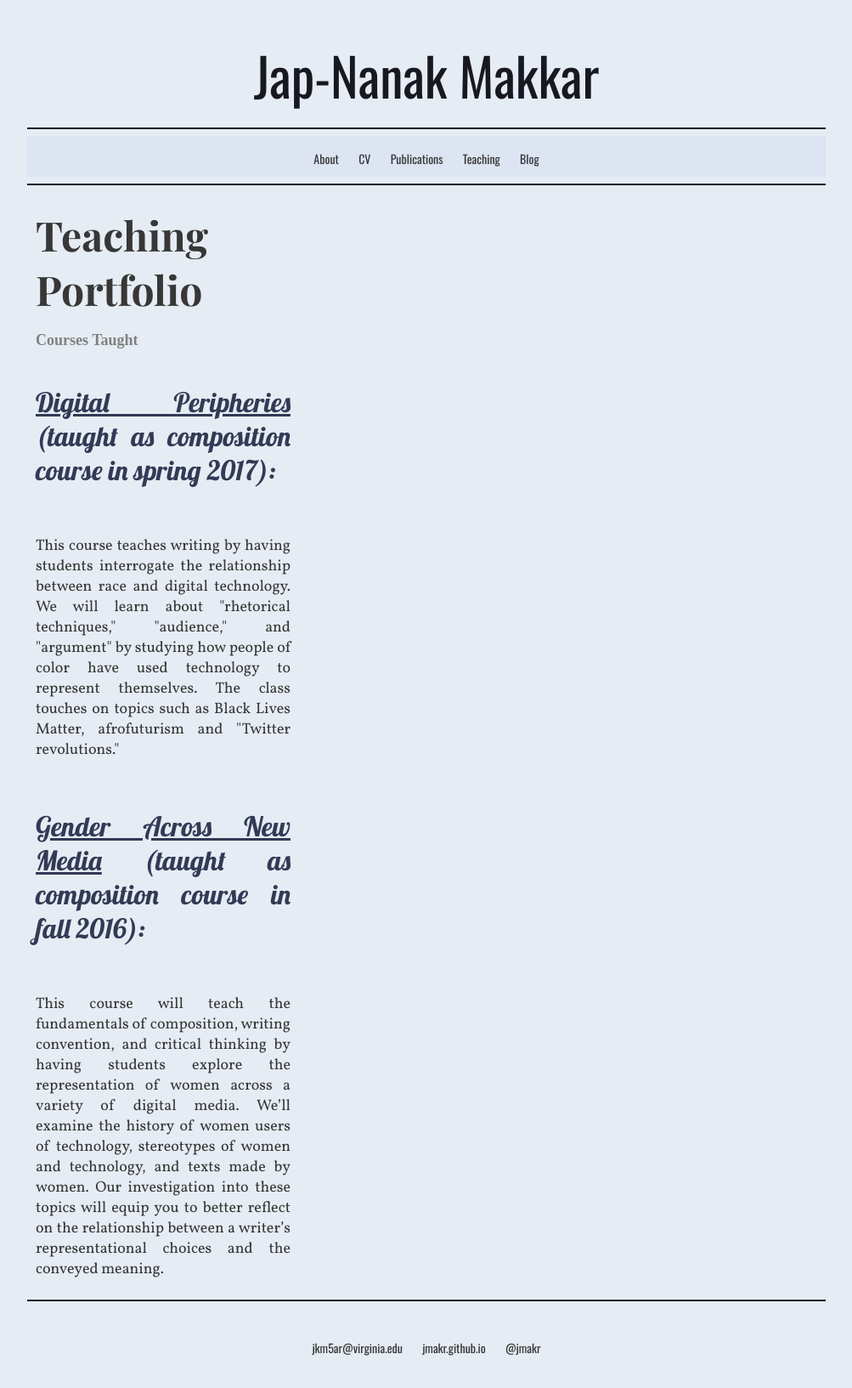
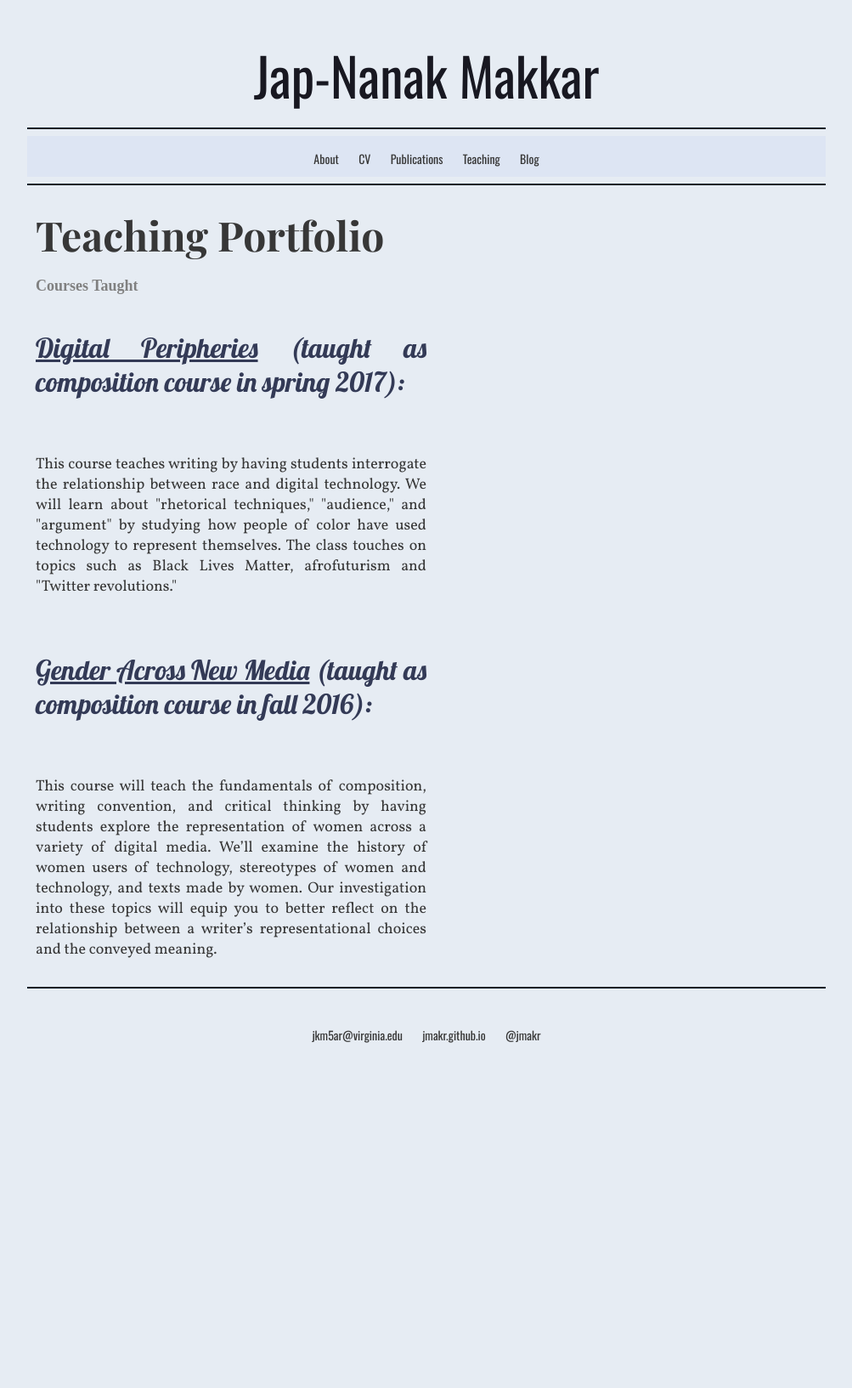
Before and after one commit to jmakr/jmakr.github.io, a Jekyll site: the page built from teaching/index.html, in a window 1280 px wide. Shown: the whole page at 85% size, without its empty margins (138-1141 px from the left). Built offline with Jekyll 4.4.1, drawn with Linux system fonts in a browser that asks for light colours; some web fonts are replaced; after the commit the page ends 1265 px from its top, so only the background shows below that.

Commit message:
Update index.html

```diff
--- a/teaching/index.html
+++ b/teaching/index.html
@@ -3,7 +3,7 @@ layout: default
 title: Teaching Portfolio
 ---
 <div style="width: 100%">
-     <div id="blurb2" class="article grid_4">
+     <div id="blurb2" class="article grid_6">
     	<br>
      <p6>{{ page.title }}</p6>
     <br>
@@ -17,7 +17,7 @@ title: Teaching Portfolio
 
         <div style="clear:left;">
         </div>
-        <div id="blurb2" class="article grid_4">
+        <div id="blurb2" class="article grid_6">
         <h4 align="left"> <u>Gender Across New Media</u> (taught as composition course in fall 2016):</h4>
         <p2 align="justify"> This course will teach the fundamentals of composition, writing convention, and critical thinking by having students explore the representation of women across a variety of digital media. We’ll examine the history of women users of technology, stereotypes of women and technology, and texts made by women. Our investigation into these topics will equip you to better reflect on the relationship between a writer’s representational choices and the conveyed meaning.</p2>
 
```
